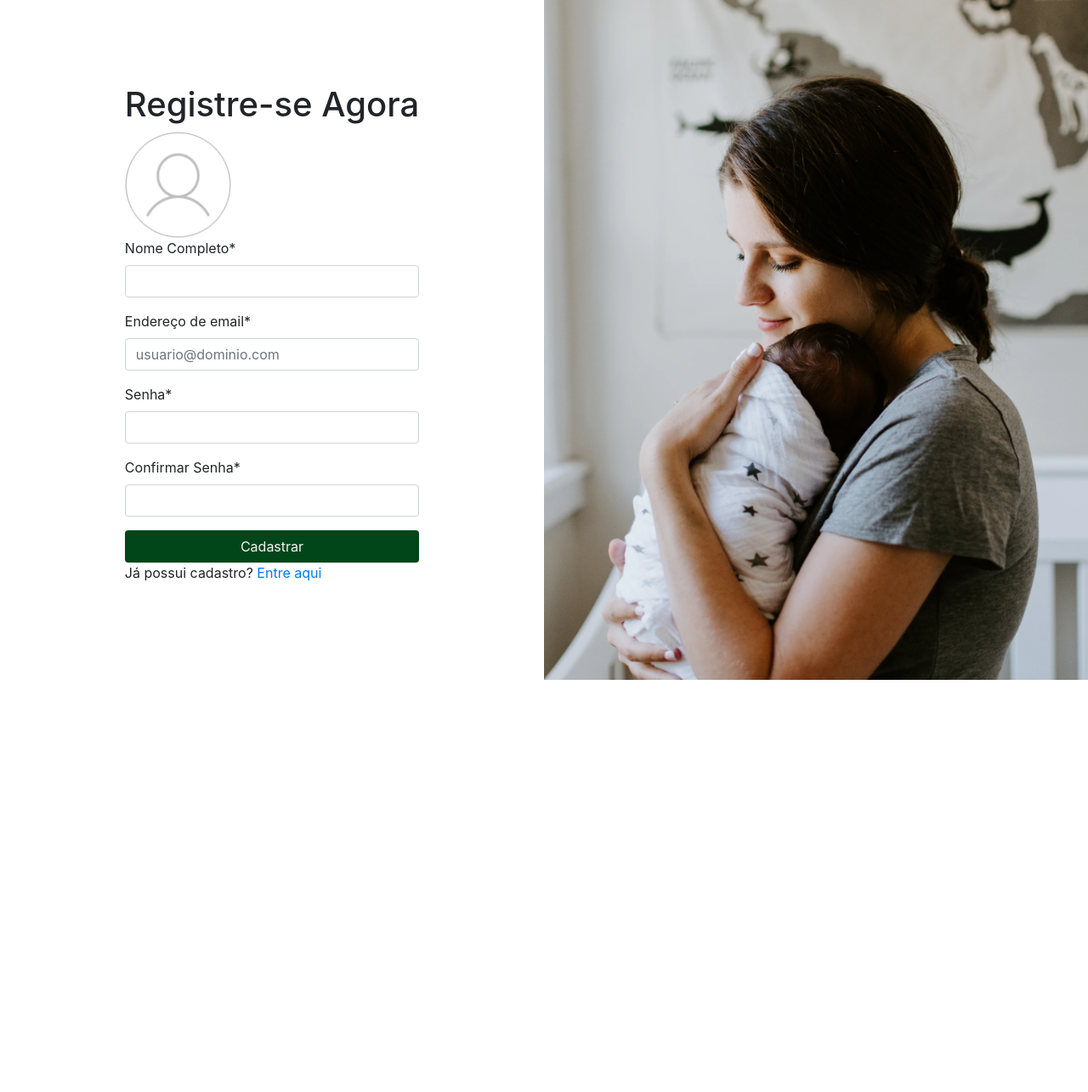
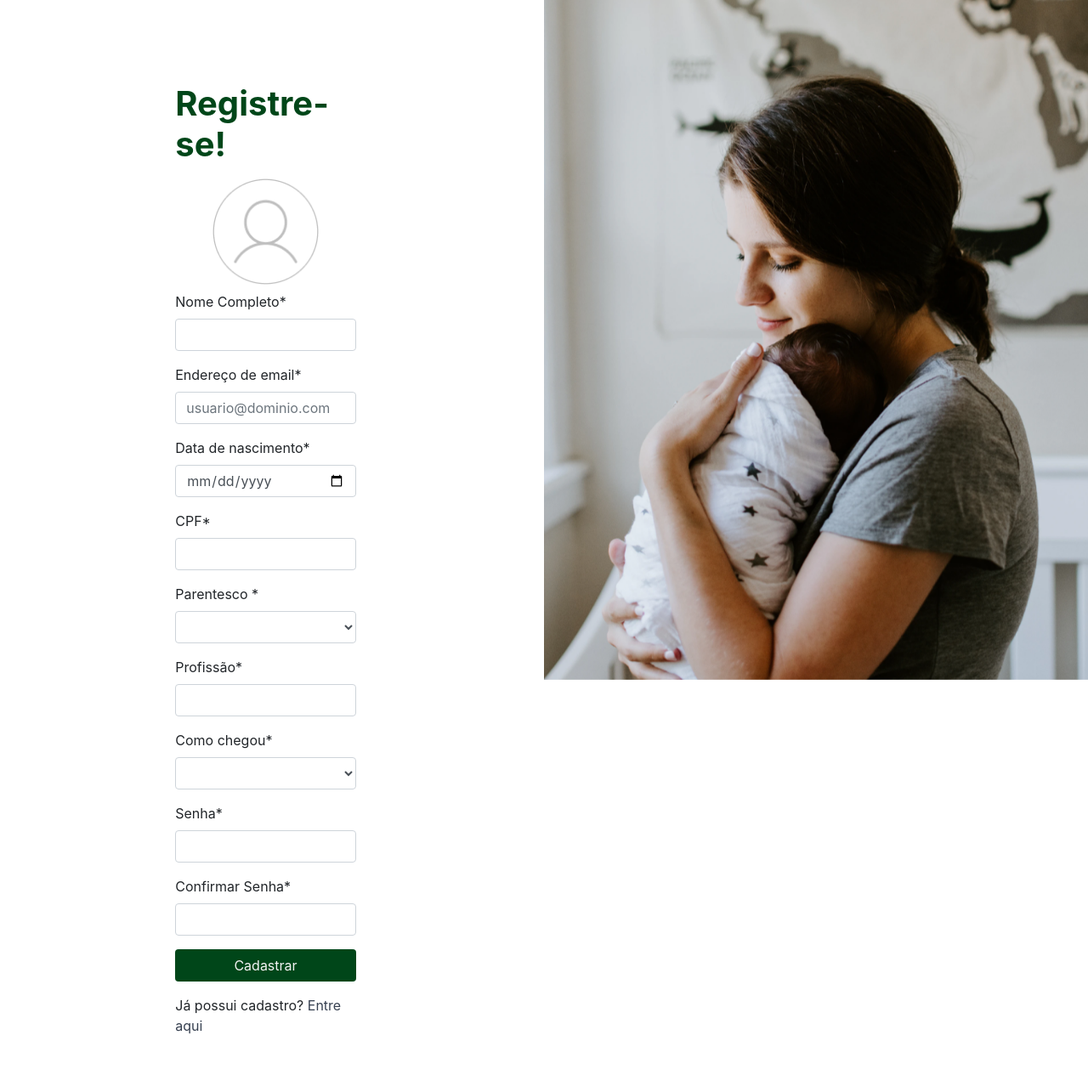
Before and after one commit to Daiene/Pixels, a Flask app: page /cadastro in a window 1280 px wide. Shown: the whole page at 85% size. Before the commit the page ends 800 px from the top, so only its background shows below. Run offline with Flask 3, Linux system fonts and the light colour scheme; some libraries are stand-ins or nearby versions.

Commit message:
Adicionando bootstrap na pagina de cadastro

```diff
--- a/src/static/style/main.css
+++ b/src/static/style/main.css
@@ -169,3 +169,13 @@
     background-color: rgba(0, 0, 0, 0.7);
     z-index: 1;
 }
+
+a{
+    color: var(--texto);
+}
+
+a:hover{
+    color: var(--fundo-principal);
+    text-decoration: none;
+    font-weight: bold;
+}
--- a/src/static/style/style_cadastro.css
+++ b/src/static/style/style_cadastro.css
@@ -1,25 +1,35 @@
-body {
+* {
     margin: 0;
     padding: 0;
-    display: flex;
-    height: 100vh;
+    box-sizing: border-box;
 }
 
 .login-container {
-    flex: 1;
     display: flex;
     flex-direction: column;
     justify-content: center;
     align-items: center;
+    height: 100%;
+    min-height: 100vh;
+    width: 50%;
 }
 
 .banner {
-    flex: 1;
+    right: 0;
+    position: fixed;
+    height: 100vh;
     background-image: url(../img/capa_login.png);
     background-size: cover;
     background-position: center;
+    width: 50%;
 }
 
 .login-form {
     padding: 50px;
 }
+
+h1{
+    color: #004619;
+    font-weight: bold;
+    font-size: 2.5rem;
+}
--- a/src/static/style/style_login.css
+++ b/src/static/style/style_login.css
@@ -27,3 +27,9 @@ body {
 .login-form {
     padding: 50px;
 }
+
+h1{
+    color: #004619;
+    font-weight: bold;
+    font-size: 2.5rem;
+}
--- a/src/templates/cadastro.html
+++ b/src/templates/cadastro.html
@@ -6,12 +6,15 @@
 {% endblock %}
 
 {% block content %}
-    <div class="login-container">
-        <div class="login-form">
+  <div class="row" >
+    <div class="login-container col-12 col-lg-6">
+        <div class="login-form col-12 col-xl-6 mt-5">
 
+          <h1>Registre-se!</h1>
+          <div class="d-flex flex-column align-items-center">
+            <img class="usericon m-2" id="usericon" src="{{ url_for('static', filename='img/icon_user.png')}}">
+          </div>
             <form method="POST" action="{{ url_for('cadastro') }}">
-              <h1>Registre-se Agora</h1>
-              <img class="usericon" id="usericon" src="{{ url_for('static', filename='img/icon_user.png')}}">
               <div class="form-group">
                   <label for="exampleFormControlInput1">Nome Completo*</label>
                   <input type="text" name="name" class="form-control" id="exampleFormControlInput1">
@@ -21,6 +24,48 @@
                   <label for="exampleInputEmail1">Endereço de email*</label>
                   <input type="email" name="email" class="form-control" id="exampleInputEmail1" aria-describedby="emailHelp" placeholder="usuario@dominio.com">
                 </div>
+
+
+              <div class="form-group">
+                <label for="">Data de nascimento*</label>
+                <input type="date" name="dn" class="form-control" id="dh" placeholder="">
+              </div>
+
+
+              <div class="form-group">
+                <label for="">CPF*</label>
+                <input type="text" name="cpf" class="form-control" id="cpf" placeholder="">
+              </div>
+
+
+              <div class="form-group">
+                <label for="">Parentesco *</label>
+                <select type="text" name="parentesco" class="form-control" id="parentesco" placeholder="">
+                  <option value=""></option>
+                  <option value="mae">Mãe</option>
+                  <option value="pai">Pai</option>
+                  <option value="irmao">Irmão ou irmã</option>
+                  <option value="avo"> Avô ou Avó</option>
+                  <option value="tio"> Tio ou Tia</option>
+                  <option value="outros"> Outros</option>
+                </select>
+              </div>
+
+              <div class="form-group">
+                <label for="">Profissão*</label>
+                <input type="text" name="profissao" class="form-control" id="profissao" placeholder="">
+              </div>
+
+              <div class="form-group">
+                <label for="">Como chegou*</label>
+                <select type="text" name="como_chegou" class="form-control" id="como_chegou" placeholder="">
+                  <option value=""></option>
+                  <option value="internet">Internet</option>
+                  <option value="redes_sociais">Redes Sociais</option>
+                  <option value="amigos">Indicação de amigos</option>
+                  <option value="profissional">Indicação de profissional</option>
+                </select>
+              </div>
 
                 <div class="form-group">
                   <label for="exampleInputPassword1">Senha*</label>
@@ -37,11 +82,15 @@
                 {% endif %}
 
                 <button type="submit" class="btn btn-block btn-custom">Cadastrar</button>
+
+              <div class="d-flex flex-column align-items-center mt-3">
                 <p>Já possui cadastro? <a href="/login">Entre aqui</a></p>
+              </div>
 
             </form>
         </div>
     </div>
 
-    <div class="banner"></div>
+    <div class="banner d-none d-lg-block col-lg-6"></div>
+  </div>
 {% endblock %}
--- a/src/templates/login.html
+++ b/src/templates/login.html
@@ -11,7 +11,7 @@
         <div class="login-form col-12 col-xl-6">
             <form method="POST" action="{{ url_for('login') }}">
               <h1>Bem Vindo!</h1>
-              <p>Insira seu email para acessar sua conta.</p>
+              <p>Insira seus dados para acessar sua conta.</p>
 
               <div class="form-group">
                 <label for="exampleInputEmail1">Email*</label>
@@ -29,7 +29,9 @@
               {% endif %}
 
               <button type="submit" class="btn btn-custom btn-block">Entrar</button>
-              <p>Ainda não tem uma conta? <a class="hyperlink" href="/cadastro">Registre-se</a></p>
+              <div class="d-flex flex-column align-items-center mt-3">
+                <p>Ainda não tem uma conta? <a class="hyperlink" href="/cadastro">Registre-se</a></p>
+              </div>
             </form>
         </div>
     </div>
```
